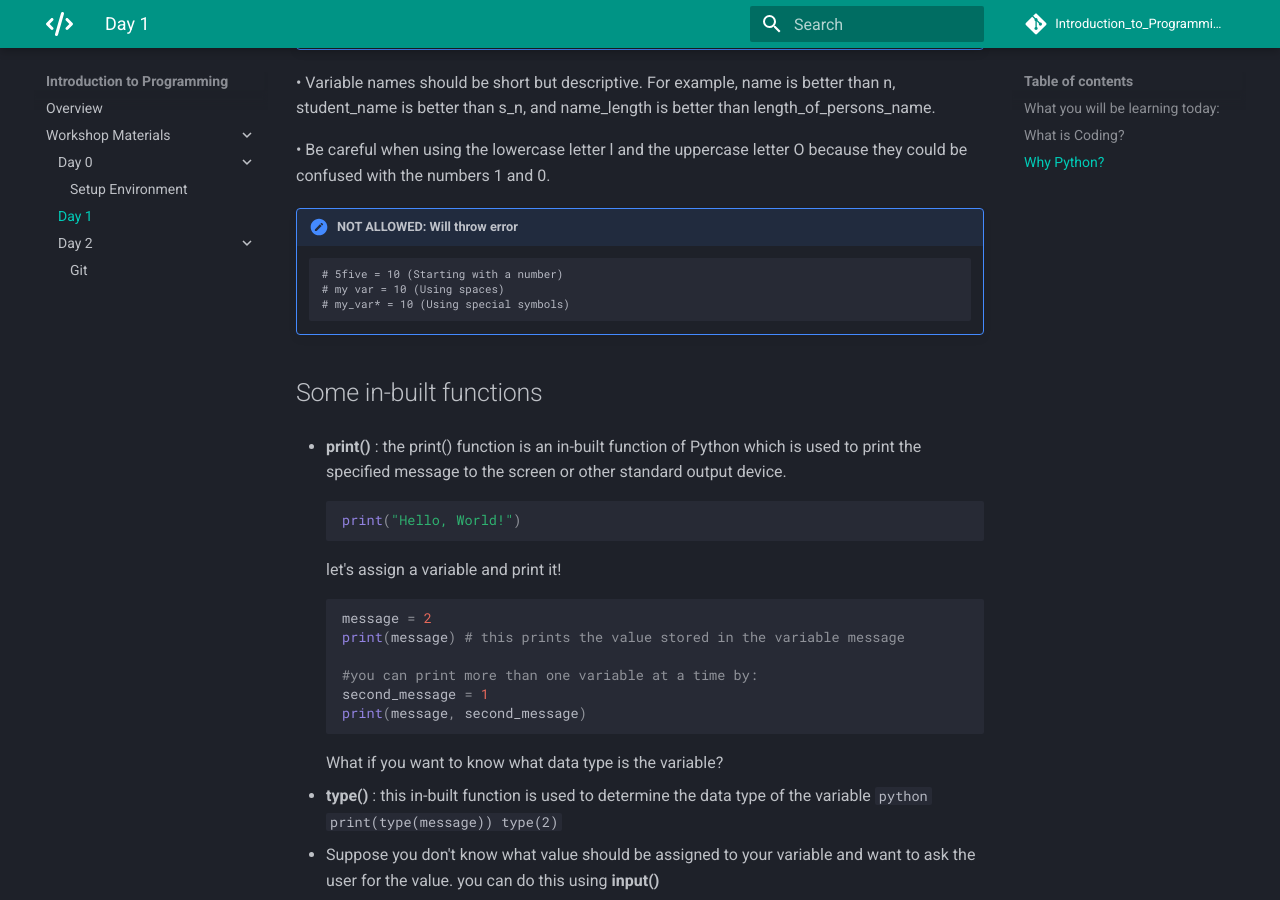
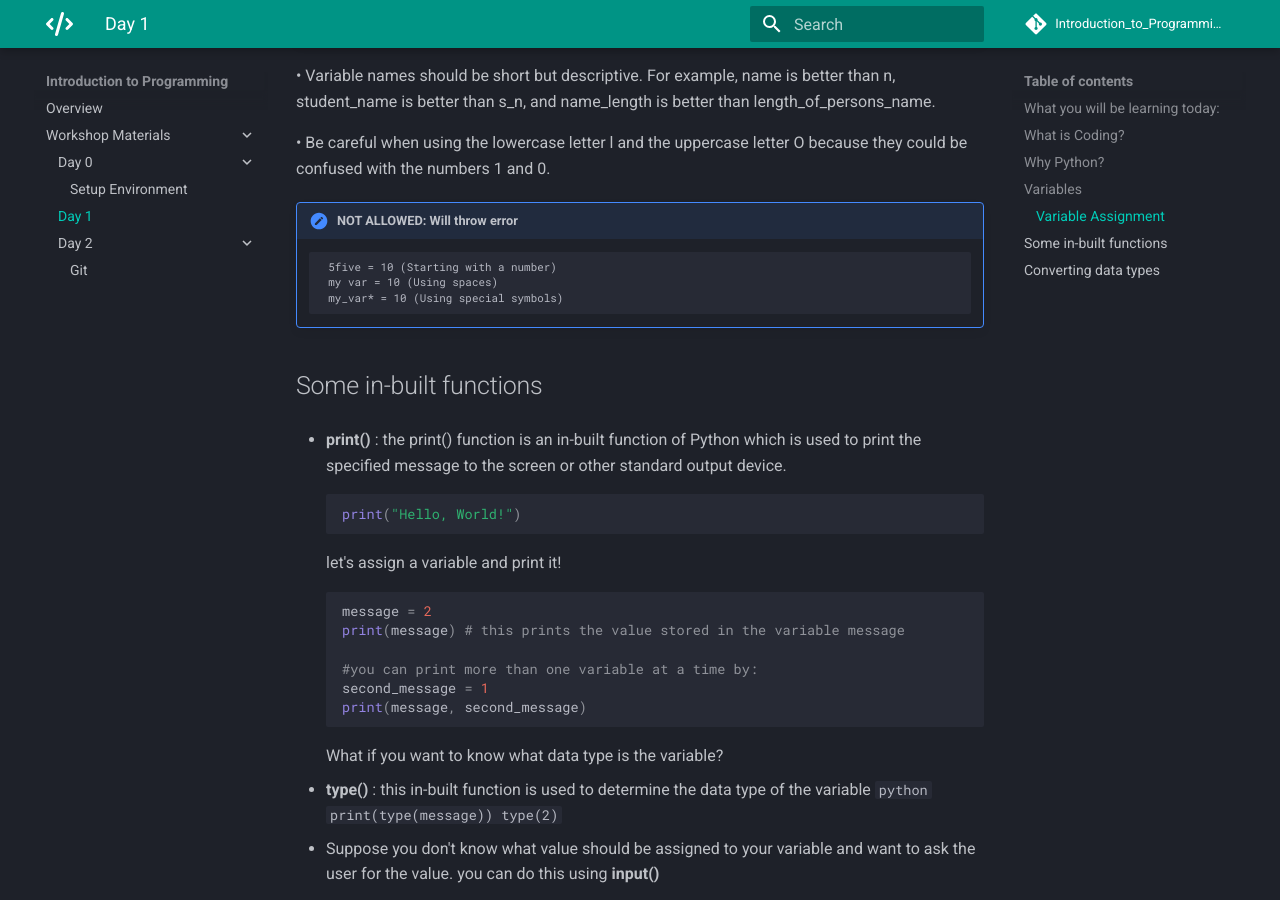
Before and after one commit to 3DCdsc/Introduction_to_Programming, an MkDocs documentation site: the page built from docs/Day_1/day_1.md, in a window 1280 px wide and 900 px high, scrolled down 2163 px. Built offline with MkDocs 1.6.1 and Material for MkDocs 9.7.7, drawn with Linux system fonts in a browser that asks for light colours; comment, search, counter and statistics services are not loaded.

Commit message:
Update day_1.md

```diff
--- a/docs/Day_1/day_1.md
+++ b/docs/Day_1/day_1.md
@@ -32,7 +32,7 @@
 
 > EASY to read, debug, build up and extend
 
-# Variables
+## Variables
 
 Variables are often described as boxes you can store values in.
 This idea can be helpful the first few times you use a variable, but it’s muchbetter to think of variables as labels that you can assign to values.
@@ -98,9 +98,9 @@ because they could be confused with the numbers 1 and 0.
 
 !!! note "NOT ALLOWED: Will throw error"
 
-        # 5five = 10 (Starting with a number)
-        # my var = 10 (Using spaces)
-        # my_var* = 10 (Using special symbols)
+         5five = 10 (Starting with a number)
+         my var = 10 (Using spaces)
+         my_var* = 10 (Using special symbols)
 
 
 ## Some in-built functions
```
